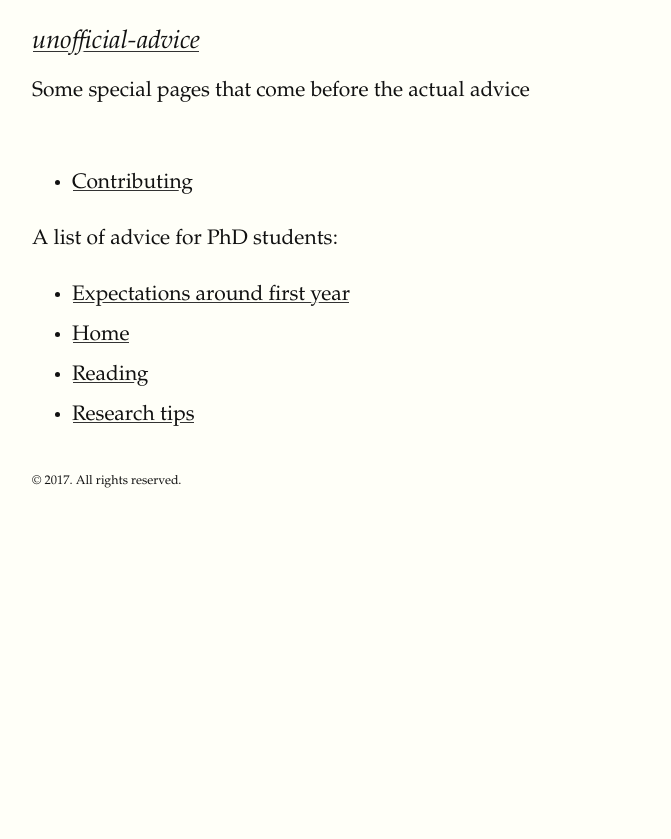
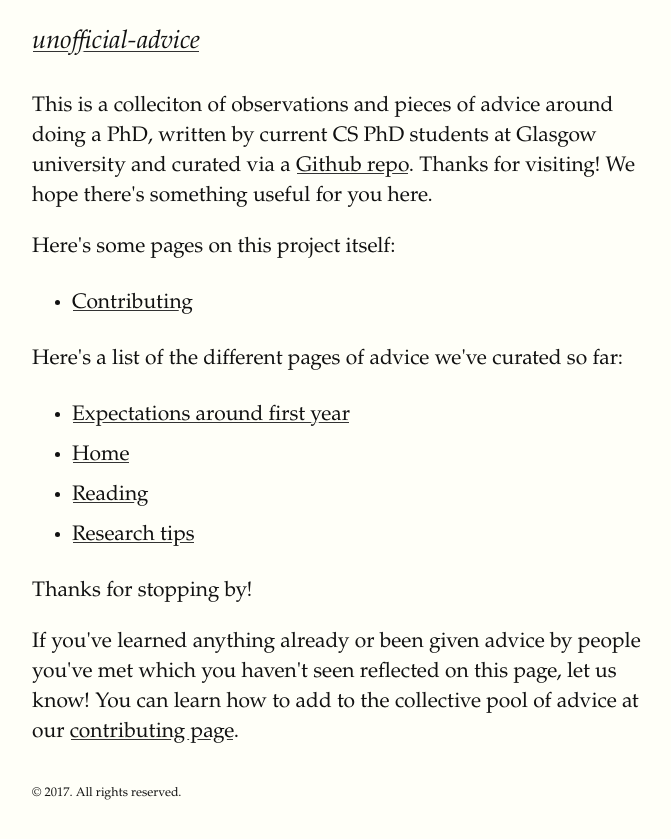
Before and after one commit to Unofficial-Glasgow-PhD/unofficial-advice, a Jekyll site: the page built from index.html, in a window 1280 px wide. Shown: the top 839 px of the page, without its empty margins (128-799 px from the left). Built offline with Jekyll 4.4.1, drawn with Linux system fonts in a browser that asks for light colours; some web fonts are replaced.

Commit message:
Beefed up the index page a little

```diff
--- a/index.html
+++ b/index.html
@@ -3,9 +3,13 @@ layout: default
 title: Home
 ---
 
-<p>Some special pages that come before the actual advice</p>
 
 <section class="advice-listings">
+
+    <p>This is a colleciton of observations and pieces of advice around doing a PhD, written by current CS PhD students at Glasgow university and curated via a <a href="https://github.com/Unofficial-Glasgow-PhD/unofficial-advice">Github repo</a>. Thanks for visiting! We hope there's something useful for you here.</p>
+
+    <p>Here's some pages on this project itself:</p>
+
     <div class="special pages">
         <ul>
             {% for page in site.pages %}
@@ -20,7 +24,7 @@ title: Home
         </ul>
     </div>
 
-    <p>A list of advice for PhD students:</p>
+    <p>Here's a list of the different pages of advice we've curated so far:</p>
 
     <div class="page-listing">
         <ul>
@@ -35,4 +39,9 @@ title: Home
             {% endfor %}
         </ul>
     </div>
+
+    <p>Thanks for stopping by!</p>
+
+    <p>If you've learned anything already or been given advice by people you've met which you haven't seen reflected on this page, let us know! You can learn how to add to the collective pool of advice at our <a href="">contributing page</a>.</p>
+
 </section>
```
